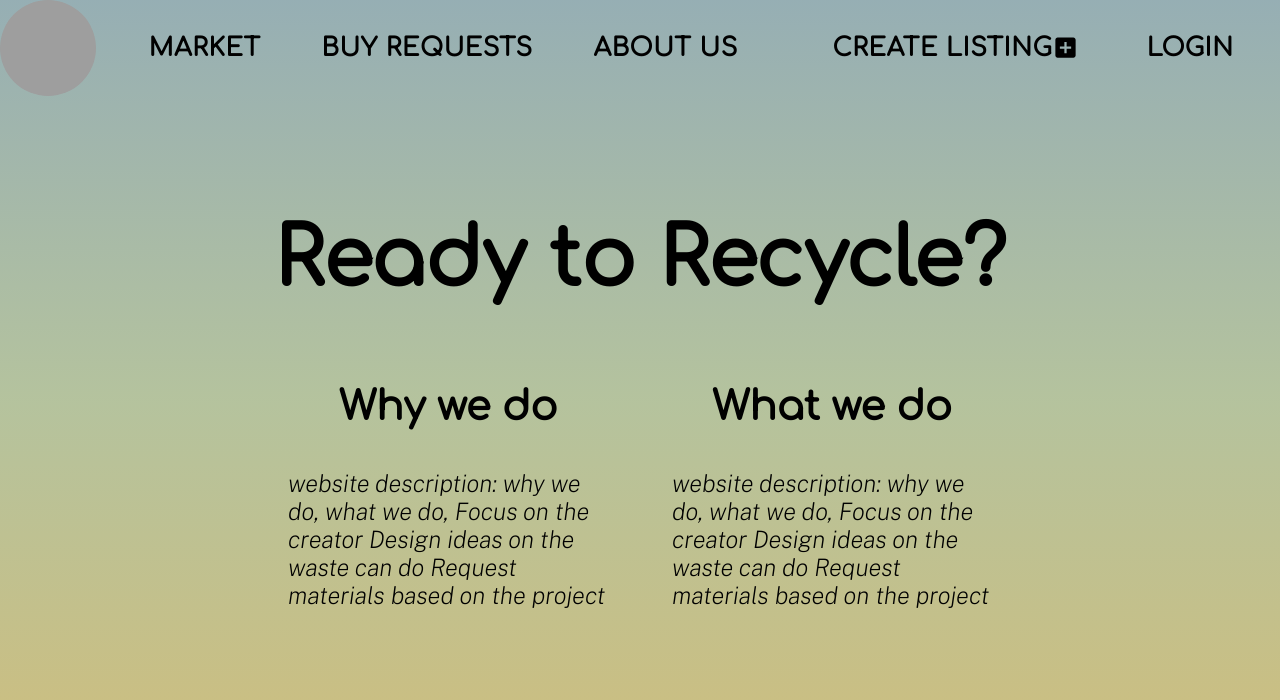
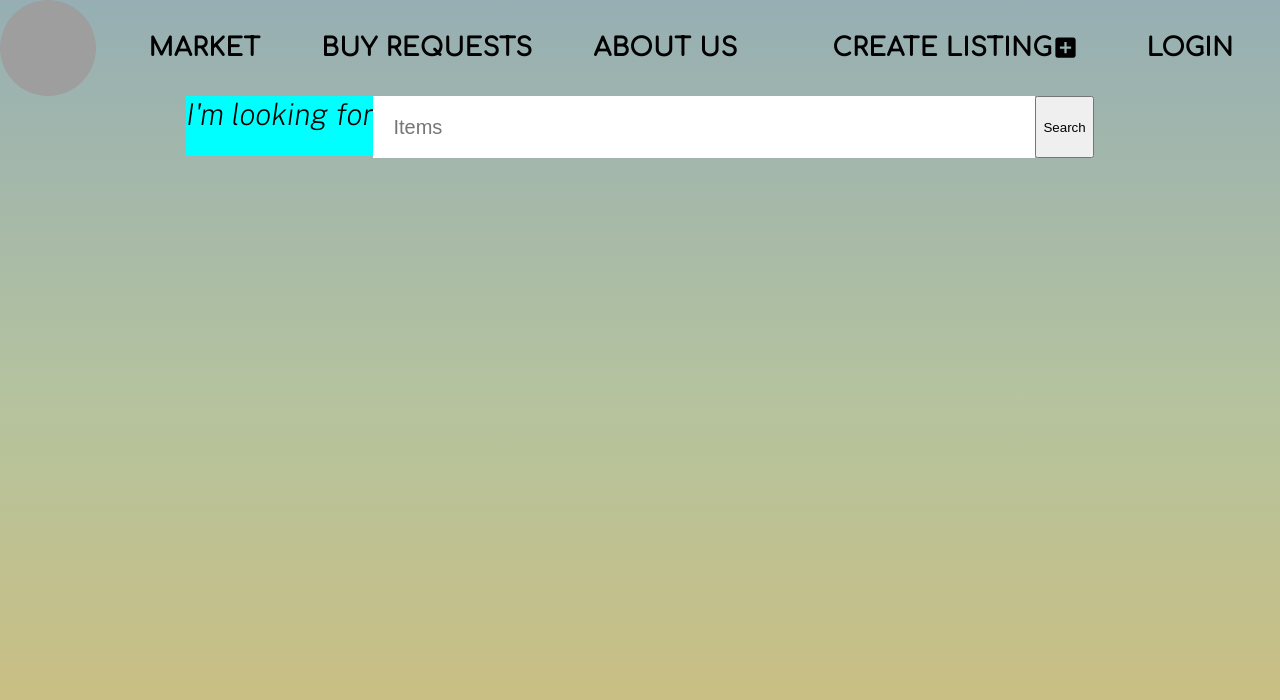
Before and after one commit to thebowenfeng/codebrew2022, a React (Create React App) app: page / in a window 1280 px wide. Both pictures are taken after a click on the button "MARKET". Shown: the top 700 px of the page. Built offline with nearby package versions, Linux system fonts and the light colour scheme; grey boxes are pictures that could not be loaded.

Commit message:
market-page search css

```diff
--- a/src/Components/global_menubar.js
+++ b/src/Components/global_menubar.js
@@ -1,15 +1,15 @@
-import * as React from 'react';
-import Box from '@mui/material/Box';
-import IconButton from '@mui/material/IconButton';
-import Typography from '@mui/material/Typography';
-import Container from '@mui/material/Container';
-import Avatar from '@mui/material/Avatar';
-import Button from '@mui/material/Button';
-import Tooltip from '@mui/material/Tooltip';
-import AddBoxIcon from '@mui/icons-material/AddBox';
-import {useContext} from "react";
-import {UserContext} from "../Contexts/UserContext";
-import {CurrentPageContext} from "../Contexts/CurrentPageContext";
+import * as React from "react";
+import Box from "@mui/material/Box";
+import IconButton from "@mui/material/IconButton";
+import Typography from "@mui/material/Typography";
+import Container from "@mui/material/Container";
+import Avatar from "@mui/material/Avatar";
+import Button from "@mui/material/Button";
+import Tooltip from "@mui/material/Tooltip";
+import AddBoxIcon from "@mui/icons-material/AddBox";
+import { useContext } from "react";
+import { UserContext } from "../Contexts/UserContext";
+import { CurrentPageContext } from "../Contexts/CurrentPageContext";
 
 import a from "../Photos/a.png";
 import b from "../Photos/b.png";
@@ -38,109 +38,146 @@ import x from "../Photos/x.png";
 import y from "../Photos/y.png";
 import z from "../Photos/z.png";
 
-export default function GlobalMenubar(){
+export default function GlobalMenubar() {
 	const [user, setUser] = useContext(UserContext);
 	const [currentPage, setCurrentPage] = useContext(CurrentPageContext);
 
 	const profilePic = {
-        a:a,
-        b:b,
-        c:c,
-        d:d,
-        e:e,
-        f:f,
-        g:g,
-        h:h,
-        i:i,
-        j:j,
-        k:k,
-        l:l,
-        m:m,
-        n:n,
-        o:o,
-        p:p,
-        q:q,
-        r:r,
-        s:s,
-        t:t,
-        u:u,
-        v:v,
-        w:w,
-        x:x,
-        y:y,
-        z:z
-    }
+		a: a,
+		b: b,
+		c: c,
+		d: d,
+		e: e,
+		f: f,
+		g: g,
+		h: h,
+		i: i,
+		j: j,
+		k: k,
+		l: l,
+		m: m,
+		n: n,
+		o: o,
+		p: p,
+		q: q,
+		r: r,
+		s: s,
+		t: t,
+		u: u,
+		v: v,
+		w: w,
+		x: x,
+		y: y,
+		z: z,
+	};
 
 	return (
 		<div>
-            <Box fullWidth sx={{display: "flex", justifyContent: "space-between"}}>
-                <Box sx={{width: "fit-content", display: "flex"}}>
+			<Box
+				fullWidth
+				sx={{ display: "flex", justifyContent: "space-between" }}
+			>
+				<Box sx={{ width: "fit-content", display: "flex" }}>
 					<Box>
-                        <Avatar src="https://pbs.twimg.com/profile_images/1455185376876826625/s1AjSxph_400x400.jpg"
-                        sx={{height: "12vh", width: "12vh"}}/>
+						<Avatar
+							src="https://pbs.twimg.com/profile_images/1455185376876826625/s1AjSxph_400x400.jpg"
+							sx={{ height: "12vh", width: "12vh" }}
+						/>
 					</Box>
-                    <Button sx={{fontSize: "25px",
-                            position: 'relative',
+					<Button
+						sx={{
+							fontSize: "25px",
+							position: "relative",
 							ml: "3.5vw",
 							mt: "3.1vh",
 							color: "#000000",
 							fontFamily: "Comfortaa",
 							fontWeight: "bold",
-                            height: "50%"}}>
+							height: "50%",
+						}}
+						onClick={() => setCurrentPage("Market")}
+					>
 						Market
 					</Button>
-                    <Button sx={{fontSize: "25px",
-                            position: 'relative',
+					<Button
+						sx={{
+							fontSize: "25px",
+							position: "relative",
 							ml: "3.5vw",
 							mt: "3.1vh",
 							color: "#000000",
 							fontFamily: "Comfortaa",
 							fontWeight: "bold",
-                            height: "50%"}}>
+							height: "50%",
+						}}
+					>
 						Buy Requests
 					</Button>
-                    <Button sx={{fontSize: "25px",
-                            position: 'relative',
+					<Button
+						sx={{
+							fontSize: "25px",
+							position: "relative",
 							ml: "3.5vw",
 							mt: "3.1vh",
 							color: "#000000",
 							fontFamily: "Comfortaa",
 							fontWeight: "bold",
-                            height: "50%"}} onClick={() => setCurrentPage("About")}>
+							height: "50%",
+						}}
+						onClick={() => setCurrentPage("About")}
+					>
 						About us
 					</Button>
 				</Box>
-                <Box sx={{width: "fit-content", display: "flex"}}>
-                    <Button sx={{fontSize: "25px",
+				<Box sx={{ width: "fit-content", display: "flex" }}>
+					<Button
+						sx={{
+							fontSize: "25px",
 							position: "relative",
 							mr: "3vw",
 							mt: "3.1vh",
 							color: "#000000",
 							fontFamily: "Comfortaa",
 							fontWeight: "bold",
-                            height: "50%"}}>
+							height: "50%",
+						}}
+					>
 						Create listing
-                        <AddBoxIcon sx={{fontSize: "27px",
+						<AddBoxIcon
+							sx={{
+								fontSize: "27px",
 								color: "#000000",
-                                    mt: "-0.4vh"}}/>
+								mt: "-0.4vh",
+							}}
+						/>
 					</Button>
-                    {user != null && <IconButton sx={{position: "relative", mr: "3vw"}}>
-                        <Avatar alt="Remy Sharp" sx={{height: "80px",
-                                                    width: "80px"}}
+					{user != null && (
+						<IconButton sx={{ position: "relative", mr: "3vw" }}>
+							<Avatar
+								alt="Remy Sharp"
+								sx={{ height: "80px", width: "80px" }}
 								src={profilePic[user.username[0].toLowerCase()]}
 							/>
-                    </IconButton>}
-                    {user == null && <Button sx={{fontSize: "25px",
-                        position: 'relative',
+						</IconButton>
+					)}
+					{user == null && (
+						<Button
+							sx={{
+								fontSize: "25px",
+								position: "relative",
 								ml: "1vw",
 								marginRight: "3vw",
 								mt: "3.1vh",
 								color: "#000000",
 								fontFamily: "Comfortaa",
 								fontWeight: "bold",
-                        height: "50%"}} onClick={() => setCurrentPage("Login")}>
+								height: "50%",
+							}}
+							onClick={() => setCurrentPage("Login")}
+						>
 							Login
-                    </Button>}
+						</Button>
+					)}
 				</Box>
 			</Box>
 		</div>
--- a/src/Pages/Market.js
+++ b/src/Pages/Market.js
@@ -1,10 +1,31 @@
+import "../Styles/Market.css";
 
 function Market() {
     return (
-        <div>
-            <h1>hello</h1>
-        </div>
-    );
+		<div>
+			<div className="search-bar-container">
+				<form role="search" action="/" method="get">
+					<label htmlFor="header-search">
+						<span className="prompt">
+							I'm looking for
+						</span>
+					</label>
+					<input
+						type="text"
+						id="header-search"
+						placeholder="Items"
+						name="s"
+					/>
+					<button type="submit">Search</button>
+				</form>
+			</div>
+			<div className="content">
+				<div className="categories"></div>
+				<div className="listings">
+                </div>
+			</div>
+		</div>
+	);
 }
 
 export default Market;
--- /dev/null
+++ b/src/Styles/Market.css
@@ -0,0 +1,27 @@
+.search-bar-container {
+    display: flex;
+    justify-content: center;
+}
+
+.search-bar-container form {
+    min-width: 60rem;
+    /* height: 60px; */
+    display: flex;
+    justify-content: center;
+    /* align-items: center; */
+}
+
+.search-bar-container span {
+    display: inline-block;
+    font-size: 30px;
+    height: 60px;
+    background-color: aqua;
+}
+
+.search-bar-container #header-search {
+    min-width: 50vw;
+    height: 60px;
+    padding-left: 20px;
+    font-size: 20px;
+    border: none;
+}
```
Lines whose indentation alone changed are shown as unchanged.
